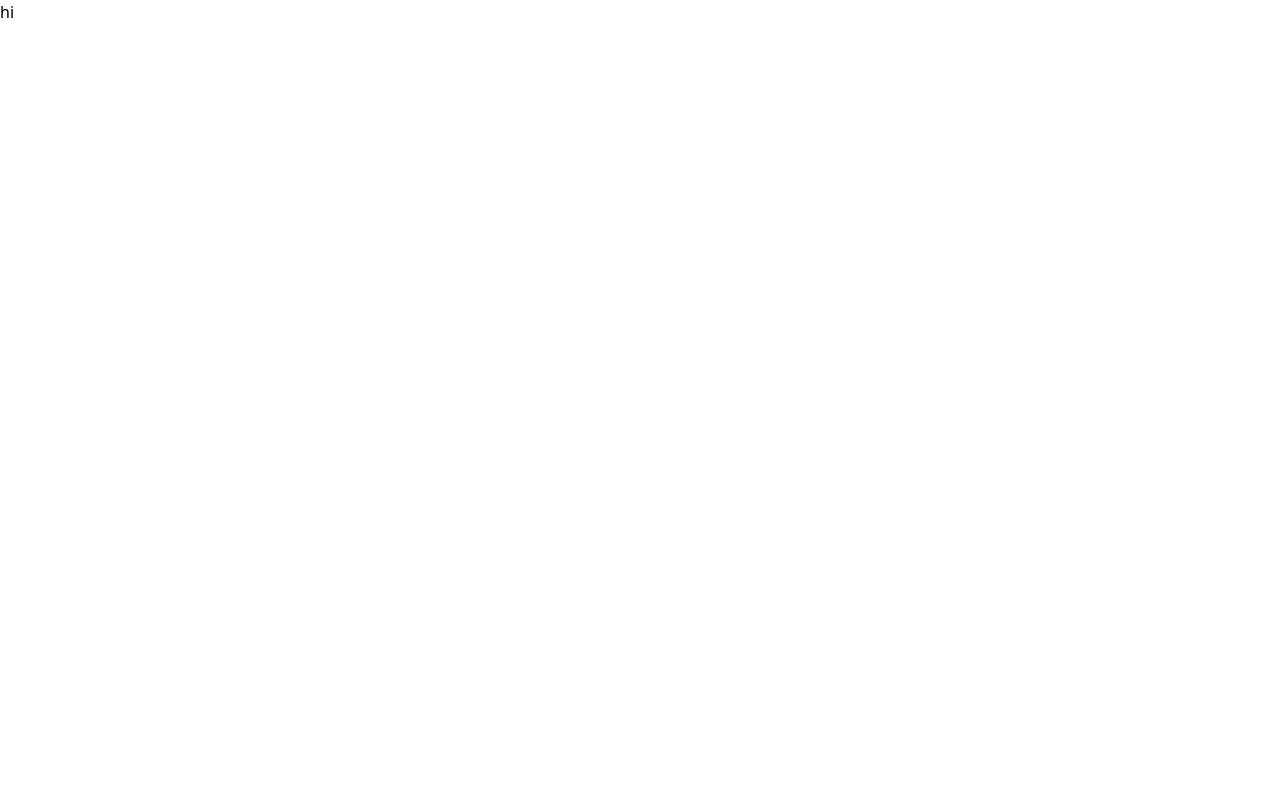
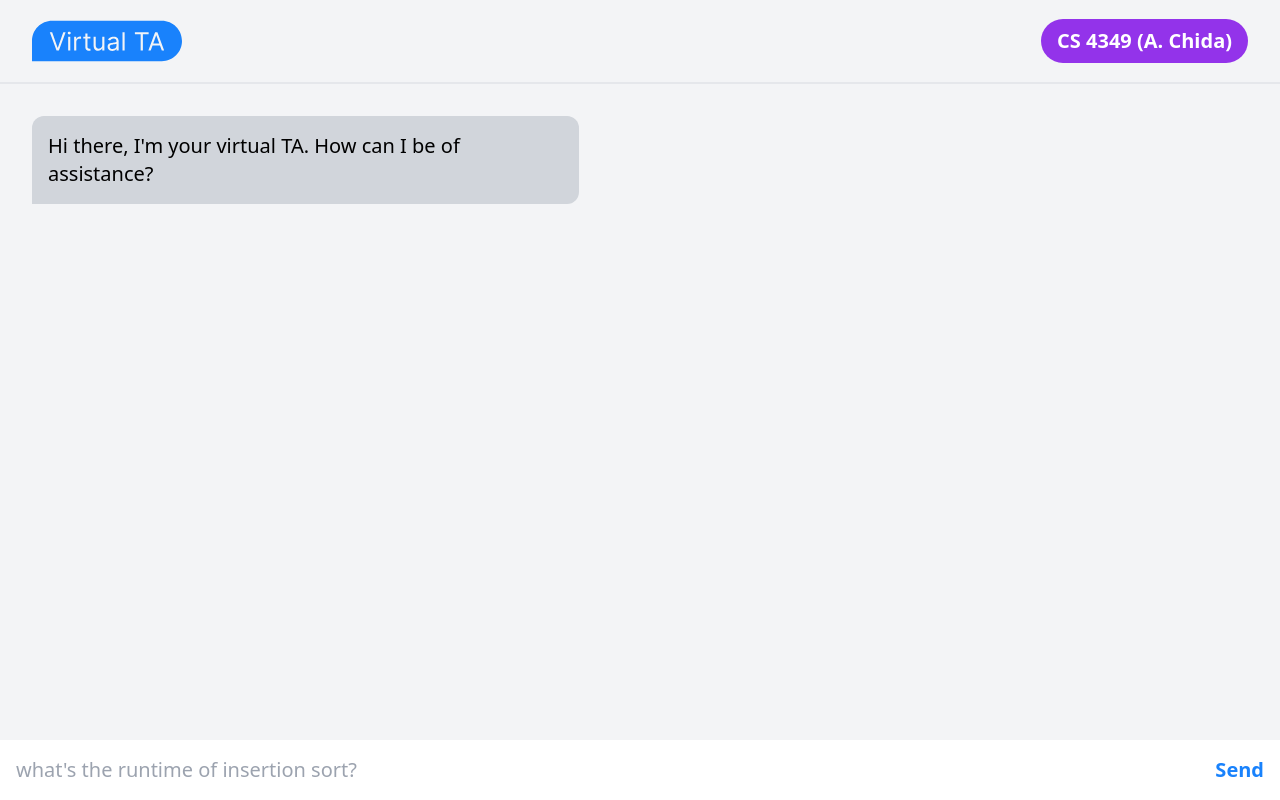
Before and after one commit to adityarathod/virtual-ta, a Next.js app in the folder student-client/: page / in a window 1280 px wide. Built offline with nearby package versions, Linux system fonts and the light colour scheme.

Commit message:
Add basic UI skeleton

```diff
--- /dev/null
+++ b/student-client/components/message-box.tsx
@@ -0,0 +1,39 @@
+import { useState } from "react";
+
+interface MessageBoxProps {
+  onSend: (newMessage: string) => unknown;
+}
+
+export default function MessageBox({ onSend }: MessageBoxProps) {
+  const [msg, setMsg] = useState<string>("");
+  return (
+    <section>
+      <form
+        className="flex flex-row bg-white items-center"
+        onSubmit={(e) => {
+          if (msg.trim().length > 0) {
+            onSend(msg.trim());
+            setMsg("");
+          }
+          e.preventDefault();
+        }}
+      >
+        <input
+          type="text"
+          className="bg-white p-4 w-full text-xl outline-none"
+          placeholder="what's the runtime of insertion sort?"
+          value={msg}
+          onChange={(e) => setMsg(e.target.value)}
+        />
+        <div className="px-4">
+          <input
+            type="submit"
+            value="Send"
+            className="font-bold text-xl"
+            style={{ color: "#1982FC" }}
+          />
+        </div>
+      </form>
+    </section>
+  );
+}
--- /dev/null
+++ b/student-client/components/message-view.tsx
@@ -0,0 +1,55 @@
+import classNames from "classnames";
+import { useEffect, useRef } from "react";
+import Message from "../types/message";
+
+interface MessageViewProps {
+  messages: Message[];
+}
+
+export default function MessageView({ messages }: MessageViewProps) {
+  const sectionRef = useRef<HTMLDivElement>(null);
+  useEffect(() => {
+    if (!sectionRef.current) return;
+    sectionRef.current.scrollTop = sectionRef.current.scrollHeight;
+  }, [messages]);
+  return (
+    <section className="flex-1 px-8 py-4 overflow-scroll" ref={sectionRef}>
+      {messages.map((msg, idx) => (
+        <ChatMessage message={msg} key={idx} />
+      ))}
+    </section>
+  );
+}
+
+interface ChatMessageProps {
+  message: Message;
+}
+
+function ChatMessage({ message }: ChatMessageProps) {
+  const { text, fromUser } = message;
+  return (
+    <div
+      className={classNames(
+        "flex",
+        "flex-row",
+        "w-full",
+        fromUser && "justify-end"
+      )}
+    >
+      <div
+        className={classNames(
+          "p-4",
+          "my-4",
+          "text-xl",
+          "w-full md:w-[60%] xl:w-[45%]",
+          fromUser ? "bg-userHighlight" : "bg-gray-300",
+          fromUser ? "text-white" : "text-black",
+          "rounded-t-xl",
+          fromUser ? "rounded-bl-xl" : "rounded-br-xl"
+        )}
+      >
+        {text}
+      </div>
+    </div>
+  );
+}
--- /dev/null
+++ b/student-client/components/navbar.tsx
@@ -0,0 +1,22 @@
+import Link from "next/link";
+import Image from "next/image";
+
+export default function Navbar() {
+  return (
+    <nav className="w-full flex flex-row items-center py-4 px-8 border-b-[2px]">
+      <Link href="/">
+        <Image
+          src="/logo.svg"
+          alt="Virtual TA Logo"
+          width={150}
+          height={50}
+          className="cursor-pointer"
+        />
+      </Link>
+      <div className="flex-1"></div>
+      <div className="ml-6 text-xl font-semibold py-2 px-4 rounded-full bg-purple-600 text-white">
+        CS 4349 (A. Chida)
+      </div>
+    </nav>
+  );
+}
--- a/student-client/package.json
+++ b/student-client/package.json
@@ -9,6 +9,7 @@
     "lint": "next lint"
   },
   "dependencies": {
+    "classnames": "^2.3.2",
     "next": "12.3.1",
     "react": "18.2.0",
     "react-dom": "18.2.0"
--- a/student-client/pages/api/hello.js
+++ /dev/null
@@ -1,5 +0,0 @@
-// Next.js API route support: https://nextjs.org/docs/api-routes/introduction
-
-export default function handler(req, res) {
-  res.status(200).json({ name: 'John Doe' })
-}
--- a/student-client/pages/index.tsx
+++ b/student-client/pages/index.tsx
@@ -1,13 +1,43 @@
+import { useState } from "react";
 import Head from "next/head";
+import classNames from "classnames";
+import MessageBox from "../components/message-box";
+import Navbar from "../components/navbar";
+
+import type Message from "../types/message";
+import MessageView from "../components/message-view";
+
+const initialMessages: Message[] = [
+  {
+    text: "Hi there, I'm your virtual TA. How can I be of assistance?",
+    fromUser: false,
+  },
+];
 
 export default function Home() {
+  const [messages, setMessages] = useState<Message[]>(initialMessages);
+  const addMessage = (msg: string) => {
+    setMessages([
+      ...messages,
+      {
+        text: msg,
+        fromUser: true,
+      },
+      {
+        text: "skill issue",
+        fromUser: false,
+      },
+    ]);
+  };
   return (
-    <div>
+    <div className="flex w-screen h-screen flex-col">
       <Head>
-        <title>Create Next App</title>
+        <title>Virtual TA</title>
       </Head>
 
-      <main>hi</main>
+      <Navbar />
+      <MessageView messages={messages} />
+      <MessageBox onSend={addMessage} />
     </div>
   );
 }
--- a/student-client/styles/globals.css
+++ b/student-client/styles/globals.css
@@ -1,3 +1,7 @@
 @tailwind base;
 @tailwind components;
 @tailwind utilities;
+
+body, html {
+    @apply bg-gray-100;
+}
--- a/student-client/tailwind.config.js
+++ b/student-client/tailwind.config.js
@@ -5,7 +5,11 @@ module.exports = {
     "./components/**/*.{js,ts,jsx,tsx}",
   ],
   theme: {
-    extend: {},
+    extend: {
+      colors: {
+        userHighlight: '#1982FC'
+      }
+    },
   },
   plugins: [],
 }
--- /dev/null
+++ b/student-client/types/message.ts
@@ -0,0 +1,4 @@
+export default interface Message {
+  text: string;
+  fromUser: boolean;
+}
```
Also changed, not shown: student-client/public/logo.svg (added), 1 other file (tests, documents, lock files or other folders).
